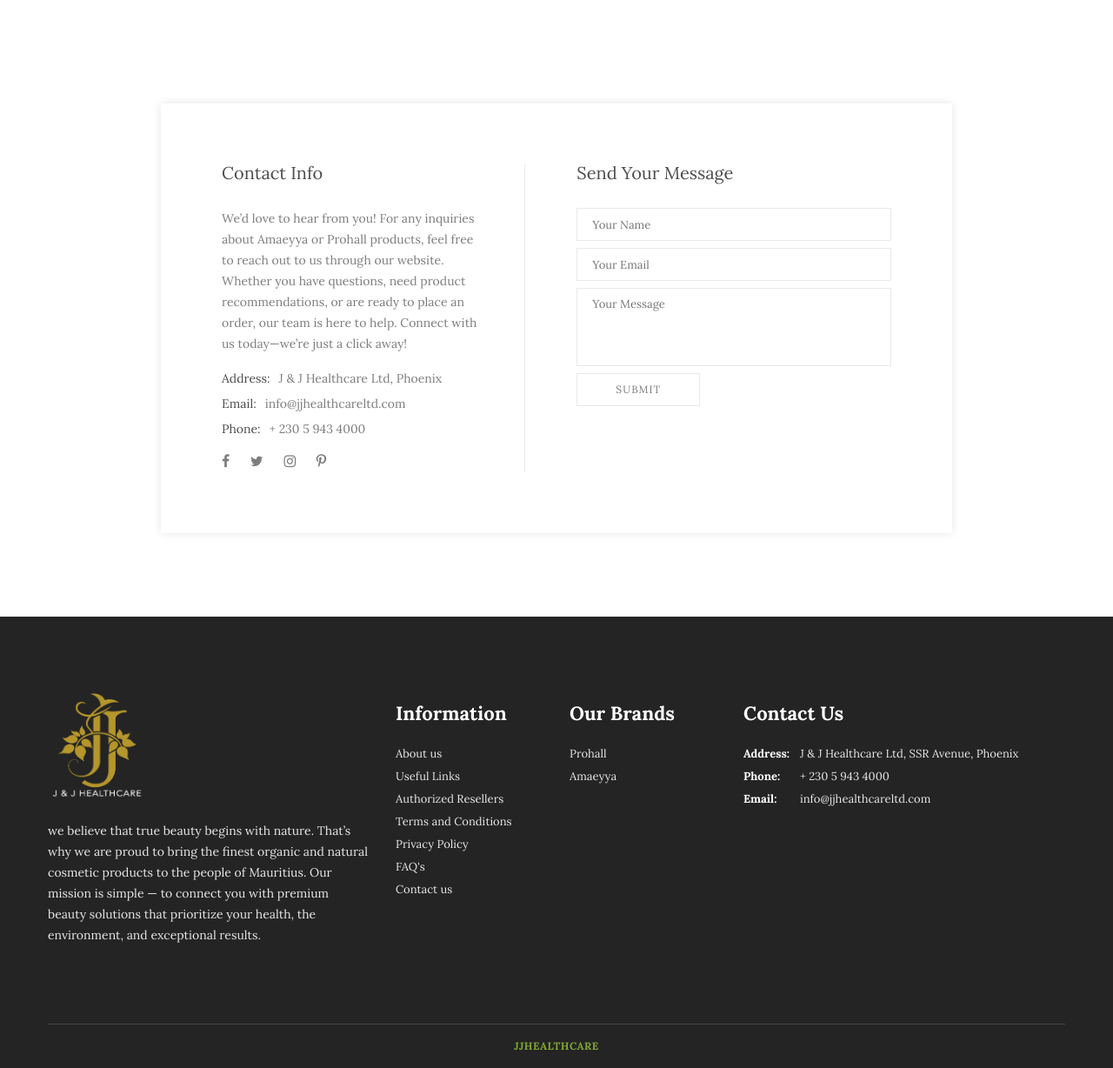
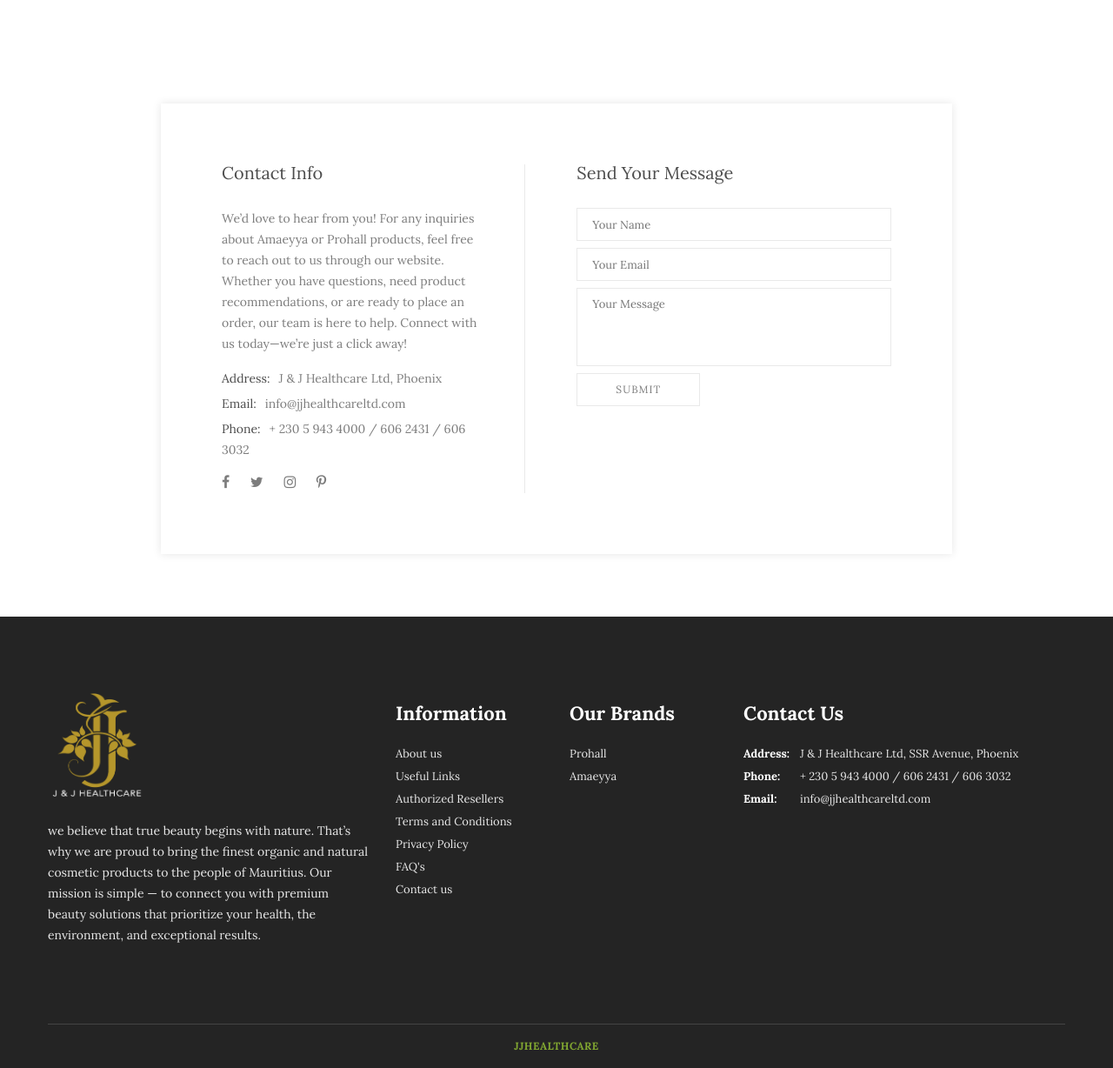
Before and after one commit to Sheef-ah/jjhealthcare, a PHP site: page /contact.php in a window 1280 px wide. Shown: the part 604-1832 px from the top of the page at 87% size. Run offline with PHP 8.4, Linux system fonts and the light colour scheme; some libraries are stand-ins or nearby versions; some web fonts are replaced.

Commit message:
add new number

```diff
--- a/contact.php
+++ b/contact.php
@@ -203,7 +203,7 @@
                                 <ul>
                                     <li><span>Address:</span>J & J Healthcare Ltd, Phoenix</li>
                                     <li><span>Email:</span>info@jjhealthcareltd.com</li>
-                                    <li><span>Phone:</span>+ 230 5 943 4000</li>
+                                    <li><span>Phone:</span>+ 230 5 943 4000 / 606 2431 / 606 3032</li>
                                 </ul>
                                 <div class="contact-social">
                                     <a href="#"><i class="fa fa-facebook"></i></a>
--- a/footer-section.php
+++ b/footer-section.php
@@ -54,7 +54,7 @@
 
                             <ul>
                                 <li><span>Address:</span> J & J Healthcare Ltd, SSR Avenue, Phoenix</li>
-                                <li><span>Phone:</span> + 230 5 943 4000</li>
+                                <li><span>Phone:</span> + 230 5 943 4000 / 606 2431 / 606 3032</li>
                                 <li><span>Email:</span> info@jjhealthcareltd.com</li>
                             </ul>
 
```
